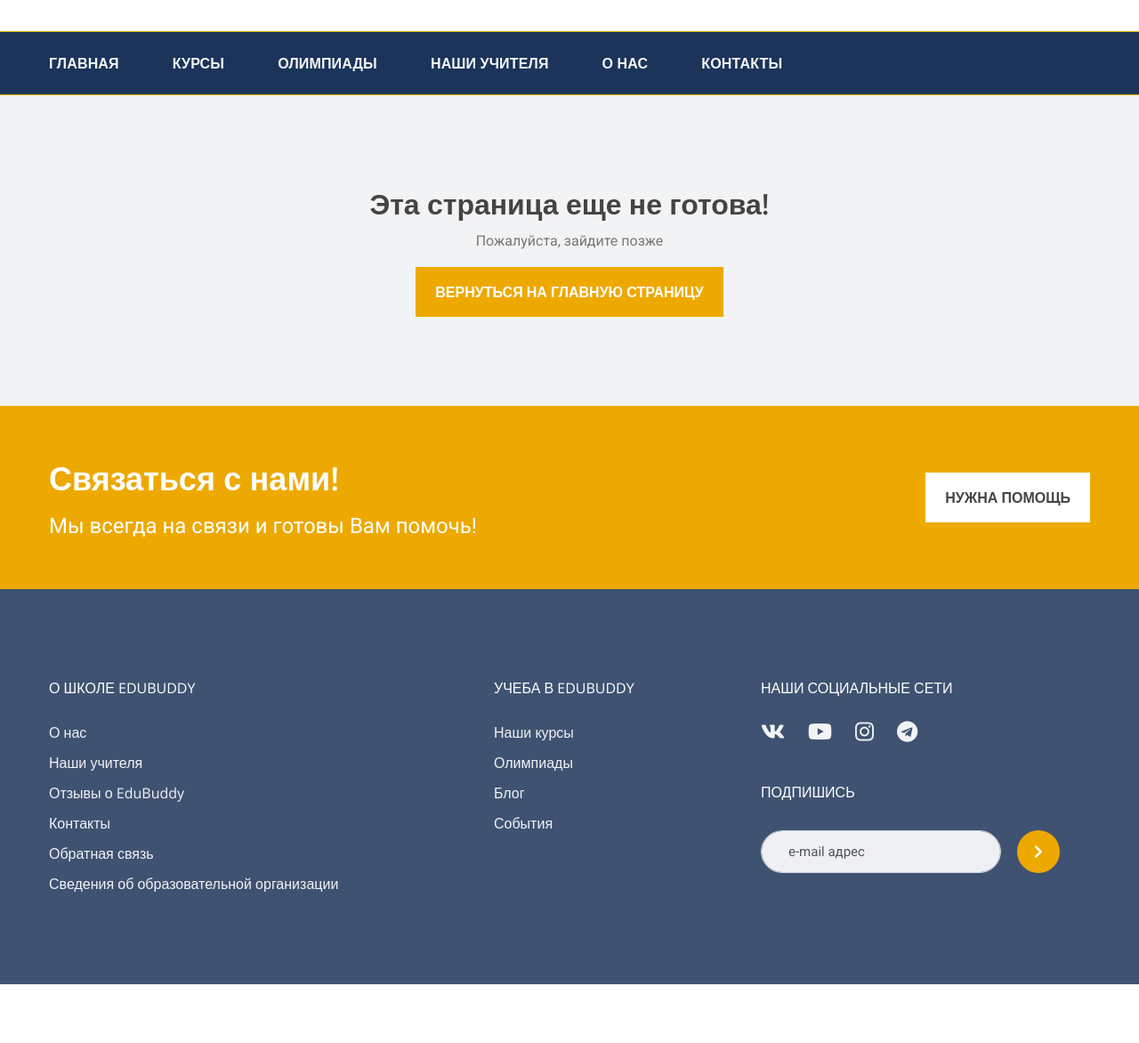
After one commit to KseniiaKornilova/olympiad_platform, a Django app: page /is_not_ready/ in a window 1280 px wide. The commit adds this page. Shown: the part 701-1873 px from the top of the page at 89% size. Run offline with Django 4.2, Linux system fonts and the light colour scheme; some libraries are stand-ins or nearby versions.

Commit message:
feat: add a template for unfinished pages

```diff
--- a/olympiad_platform/apps/olympiads/urls.py
+++ b/olympiad_platform/apps/olympiads/urls.py
@@ -5,6 +5,7 @@ app_name = 'olympiads'
 
 urlpatterns = [
     path('', views.index, name='index'),
+    path('is_not_ready/', views.is_not_ready, name='is_not_ready'),
     path('olympiads/', views.OlympiadList.as_view(), name='olympiads'),
     path('olympiads/list/', views.UserOlympiadList.as_view(), name='olympiads_list'),
     path('olympiads/list/previous', views.UserPreviousOlympiadList.as_view(), name='previous_list'),
--- a/olympiad_platform/apps/olympiads/views.py
+++ b/olympiad_platform/apps/olympiads/views.py
@@ -13,6 +13,10 @@ from .forms import SearchForm
 
 def index(request):
     return render(request, 'olympiads/index.html')
+
+
+def is_not_ready(request):
+    return render(request, 'is_not_ready.html')
 
 
 class UserOlympiadList(ListView):
--- a/olympiad_platform/templates/basic.html
+++ b/olympiad_platform/templates/basic.html
@@ -131,7 +131,7 @@
                                         <a class="nav-link" href="{% url 'olympiads:index' %}">Главная</a>
                                     </li>
                                     <li class="nav-item dropdown">
-                                        <a class="nav-link dropdown-toggle" href="about-us.html">Курсы</a>
+                                        <a class="nav-link dropdown-toggle" href="{% url 'courses:courses' %}">Курсы</a>
                                         <div class="dropdown-menu">
                                             <a class="dropdown-item" href="{% url 'courses:courses' %}">Все курсы</a>
                                             <a class="dropdown-item" href="{% url 'courses:courses' %}?category=preschoolers">Дошкольникам</a>
@@ -145,13 +145,13 @@
                                         <a class="nav-link" href="{% url 'olympiads:olympiads' %}">Олимпиады</a>
                                     </li>
                                     <li class="nav-item dropdown">
-                                        <a class="nav-link" href="our-staff.html">Наши учителя</a>
+                                        <a class="nav-link" href="{% url 'olympiads:is_not_ready' %}">Наши учителя</a>
                                     </li>
                                     <li class="nav-item">
-                                        <a class="nav-link" href="appointment.html">О нас</a>
+                                        <a class="nav-link" href="{% url 'olympiads:is_not_ready' %}">О нас</a>
                                     </li>
                                     <li class="nav-item dropdown">
-                                        <a class="nav-link" href="blog.html">Контакты</a>
+                                        <a class="nav-link" href="{% url 'olympiads:is_not_ready' %}">Контакты</a>
                                     </li>
                                 </ul>
                             </div>
@@ -174,12 +174,12 @@
                 <div class="footer-box Courses">
                     <ul class="links  col-padding-y">
                         <li><h6>О школе EduBuddy</h6></li>
-                        <li><a href="#">О нас</a></li>
-                        <li><a href="#">Наши учителя</a></li>
-                        <li><a href="#">Отзывы о EduBuddy</a></li>
-                        <li><a href="#">Контакты</a></li>
-                        <li><a href="#">Обратная связь</a></li>
-                        <li><a href="#">Сведения об образовательной организации</a></li>
+                        <li><a href="{% url 'olympiads:is_not_ready' %}">О нас</a></li>
+                        <li><a href="{% url 'olympiads:is_not_ready' %}">Наши учителя</a></li>
+                        <li><a href="{% url 'olympiads:is_not_ready' %}">Отзывы о EduBuddy</a></li>
+                        <li><a href="{% url 'olympiads:is_not_ready' %}">Контакты</a></li>
+                        <li><a href="{% url 'olympiads:is_not_ready' %}">Обратная связь</a></li>
+                        <li><a href="{% url 'olympiads:is_not_ready' %}">Сведения об образовательной организации</a></li>
                     </ul>
 
                 </div><!-- Footer Box /-->
@@ -189,10 +189,10 @@
                 <div class="footer-box Privacy">
                     <ul class="links">
                         <li><h6>Учеба в EduBuddy</h6></li>
-                        <li><a href="#">Наши курсы</a></li>
-                        <li><a href="#">Олимпиады</a></li>
-                        <li><a href="#">Блог</a></li>
-                        <li><a href="#">События</a></li>
+                        <li><a href="{% url 'courses:courses' %}">Наши курсы</a></li>
+                        <li><a href="{% url 'olympiads:olympiads' %}">Олимпиады</a></li>
+                        <li><a href="{% url 'olympiads:is_not_ready' %}">Блог</a></li>
+                        <li><a href="{% url 'olympiads:is_not_ready' %}">События</a></li>
                     </ul>
                 </div><!-- Footer Box /-->
             </div><!-- Columns /-->
@@ -202,10 +202,10 @@
                     <h6>Наши социальные сети</h6>
                     <div class="social-icons">
                         <ul class="menu">
-                            <li><a href="404-error-page.html"><i class="fab fa-vk"></i></a></li>
-                            <li><a href="#"><i class="fab fa-youtube"></i></a></li>
-                            <li><a href="#"><i class="fab fa-instagram"></i></a></li>
-                            <li><a href="#"><i class="fab fa-telegram"></i></a></li>
+                            <li><a href="{% url 'olympiads:is_not_ready' %}"><i class="fab fa-vk"></i></a></li>
+                            <li><a href="{% url 'olympiads:is_not_ready' %}"><i class="fab fa-youtube"></i></a></li>
+                            <li><a href="{% url 'olympiads:is_not_ready' %}"><i class="fab fa-instagram"></i></a></li>
+                            <li><a href="{% url 'olympiads:is_not_ready' %}"><i class="fab fa-telegram"></i></a></li>
                         </ul>
                     </div>
                     <div class="subscribe-us">
--- /dev/null
+++ b/olympiad_platform/templates/is_not_ready.html
@@ -0,0 +1,48 @@
+{% extends 'basic.html' %}
+{% load static %}
+{% load bootstrap4 %}
+
+
+    {% block title %} EduBuddy school {% endblock %}
+
+    {% block content %}
+
+        <div class="error-page grey-bg grey-bg-color">
+        	<div class="container">
+            	<div class="row">
+
+                    <div class="col-sm-12 col-md-12 col-lg-12 col-padding-y">
+                    	<div class="error-taxt">
+                        	<h2>Эта страница еще не готова!</h2>
+                        	<p>Пожалуйста, зайдите позже</p>
+                            <a href="{% url 'olympiads:index' %}" class="btn btn-secondary btn-dark-animated btn-padding">Вернуться на главную страницу</a>
+                        </div>
+                    </div><!-- columns /-->
+
+                </div><!-- row /-->
+            </div><!-- Container /-->
+        </div>
+        <!-- Error Page /-->
+
+        <div class="request-appointment">
+        	<div class="container">
+            	<div class="row">
+
+                    <div class="col-sm-12 col-md-8 col-lg-9 col-padding-y">
+                    	<div class="appointment-text">
+                        	<h2>Связаться с нами!</h2>
+                            <p>Мы всегда на связи и готовы Вам помочь!</p>
+                        </div><!-- Appointment Text /-->
+                    </div><!-- Columns /-->
+
+                    <div class="col-sm-12 col-md-4 col-lg-3 col-padding-y">
+                    	<div class="appointment-btn">
+                        	<a href="appointment.html" class="btn btn-secondary btn-padding btn-dark-animated">Нужна помощь</a>
+                        </div><!-- Appointment Btn /-->
+                    </div><!-- Columns /-->
+
+                </div><!-- Row /-->
+            </div><!-- Container /-->
+        </div>
+        <!-- Request Appointment /-->
+{% endblock %}
--- a/olympiad_platform/templates/students/logout.html
+++ b/olympiad_platform/templates/students/logout.html
@@ -1,12 +1,10 @@
 {% extends 'basic.html' %}
-{% load cache %}
 {% load static %}
 {% load bootstrap4 %}
 
 {% block title %} EduBuddy school - Выйти {% endblock %}
 
 {% block content %}
-{% cache 600 logout %}
 <div class="title-section dark-bg grey-bg">
     <div class="container">
         <div class="row">
@@ -22,5 +20,4 @@
     </div><!-- Grid Container /-->
 </div>
 <!-- Title Section /-->
-{% endcache %}
 {% endblock %}
--- a/olympiad_platform/templates/students/profile.html
+++ b/olympiad_platform/templates/students/profile.html
@@ -1,5 +1,4 @@
 {% extends 'basic.html' %}
-{% load cache %}
 {% load static %}
 {% load bootstrap4 %}
 
@@ -13,7 +12,7 @@
     {% endfor %}
 
 
-    {% cache 600 logout %}
+
     <div class="title-section dark-bg grey-bg">
         <div class="container">
             <div class="row">
@@ -101,5 +100,5 @@
                     </div><!-- Container /-->
                 </div>
                 <!-- Request Appointment /-->
-    {% endcache %}
+
     {% endblock %}
```
Also changed, not shown: olympiad_platform/templates/olympiads/index.html (+51 -51 lines).
